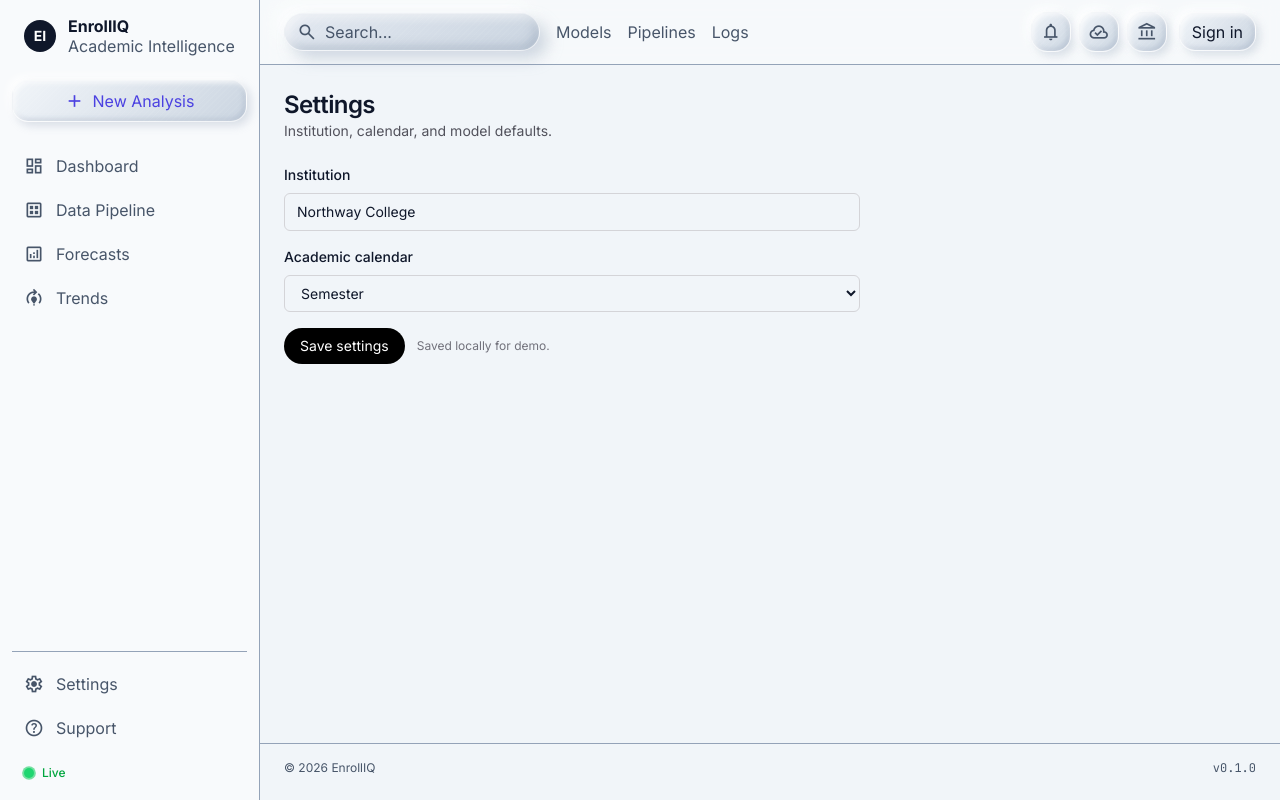
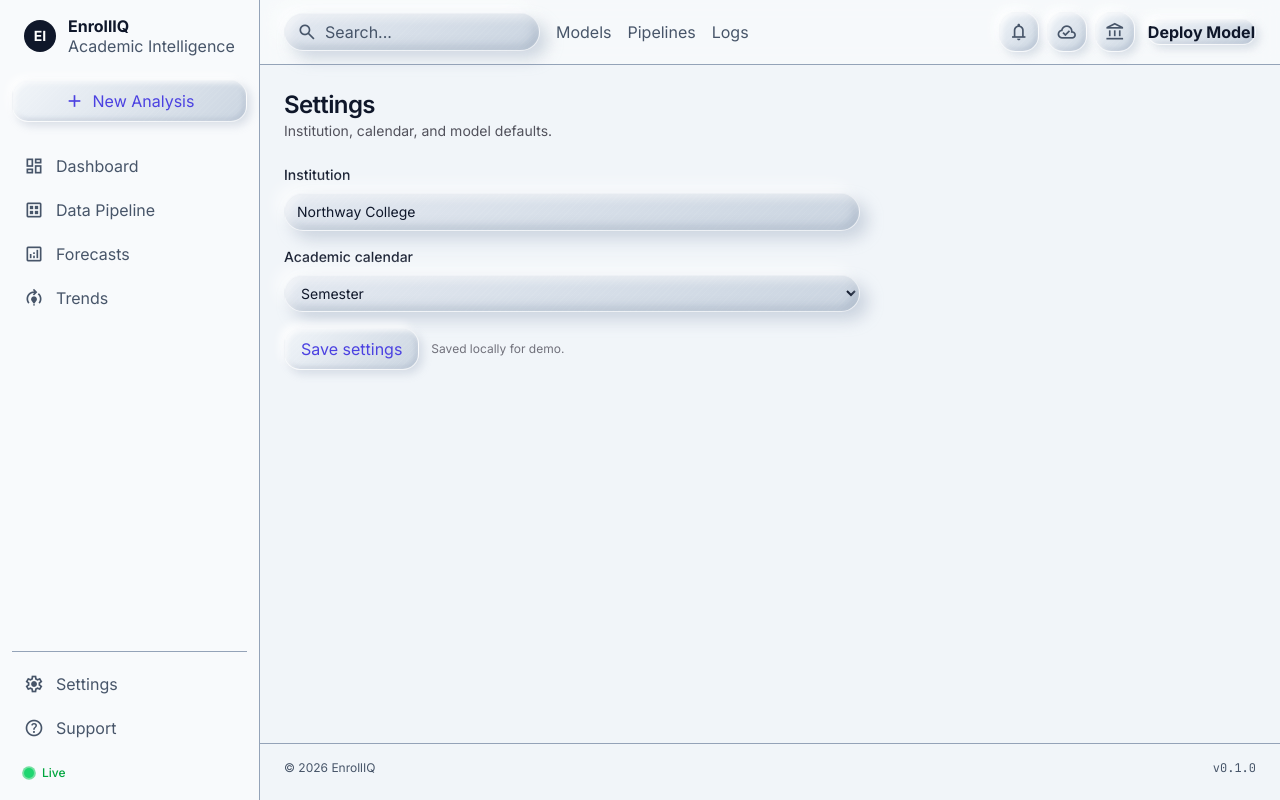
Before and after one commit to Github-poppypop/EnrollIQ, a Next.js app: page /settings in a window 1280 px wide. Built offline with nearby package versions, Linux system fonts and the light colour scheme; no server answers.

Commit message:
style: unify buttons and inputs to clay theme across pages

```diff
--- a/app/auth/signin/page.tsx
+++ b/app/auth/signin/page.tsx
@@ -43,12 +43,12 @@ export default function SignInPage() {
             placeholder="name@institution.edu"
             value={email}
             onChange={(e) => setEmail(e.target.value)}
-            className="rounded-md border border-zinc-300 px-3 py-2 dark:border-zinc-700"
+            className="clay-card px-3 py-2 font-body-sm text-body-sm text-on-surface"
           />
           {error ? <p className="text-sm text-red-600">{error}</p> : null}
           <button
             type="submit"
-            className="rounded-full bg-black px-4 py-2 text-sm text-white dark:bg-white dark:text-black"
+            className="clay-btn py-2 px-4 font-label-md text-label-md text-secondary"
           >
             Send magic link
           </button>
--- a/app/insights/predictions/page.tsx
+++ b/app/insights/predictions/page.tsx
@@ -67,7 +67,7 @@ export default function PredictionsPage() {
               <select
                 value={model}
                 onChange={(e) => setModel(e.target.value)}
-                className="rounded-md border border-zinc-300 bg-white px-3 py-2 text-sm dark:border-zinc-700 dark:bg-black"
+                className="clay-card px-3 py-2 font-body-sm text-body-sm text-on-surface"
               >
                 {models.map((m) => (
                   <option key={m} value={m}>{m}</option>
@@ -76,9 +76,8 @@ export default function PredictionsPage() {
               <button
                 onClick={load}
                 disabled={loading}
-                className="inline-flex items-center gap-2 rounded-full border border-zinc-300 px-3 py-2 text-sm hover:border-black dark:border-zinc-700 dark:hover:border-white disabled:opacity-50"
+                className="clay-btn inline-flex items-center gap-2 py-2 px-3 font-label-md text-label-md text-on-surface disabled:opacity-50"
               >
-                <Download className="h-4 w-4" />
                 Refresh
               </button>
             </div>
@@ -96,8 +95,8 @@ export default function PredictionsPage() {
             >
               <p className="font-medium">Unable to load predictions</p>
               <p className="mt-1">{error}</p>
-              <button onClick={load} className="mt-3 rounded-full border border-red-300 px-3 py-1 text-xs hover:bg-red-100">
-                Retry
+              <button onClick={load} className="mt-3 clay-btn py-1.5 px-3 font-label-md text-label-md text-secondary">
+   Retry
               </button>
             </motion.div>
           ) : !payload ? (
--- a/app/insights/trends/page.tsx
+++ b/app/insights/trends/page.tsx
@@ -78,7 +78,7 @@ export default function TrendsPage() {
             <button
               onClick={load}
               disabled={loading}
-              className="rounded-full border border-zinc-300 px-3 py-1.5 text-xs hover:border-black dark:border-zinc-700 dark:hover:border-white disabled:opacity-50"
+              className="clay-btn py-1.5 px-3 font-label-md text-label-md text-on-surface disabled:opacity-50 transition-colors"
             >
               {loading ? 'Refreshing…' : 'Refresh'}
             </button>
@@ -96,8 +96,8 @@ export default function TrendsPage() {
             >
               <p className="font-medium">Unable to load trends</p>
               <p className="mt-1">{error}</p>
-              <button onClick={load} className="mt-3 rounded-full border border-red-300 px-3 py-1 text-xs hover:bg-red-100">
-                Retry
+              <button onClick={load} className="mt-3 clay-btn py-1.5 px-3 font-label-md text-label-md text-secondary">
+   Retry
               </button>
             </motion.div>
           ) : !payload ? (
--- a/app/settings/page.tsx
+++ b/app/settings/page.tsx
@@ -20,7 +20,7 @@ export default function SettingsPage() {
           <input
             value={institution}
             onChange={(e) => setInstitution(e.target.value)}
-            className="rounded-md border border-zinc-300 px-3 py-2 dark:border-zinc-700"
+            className="clay-card px-3 py-2 font-body-sm text-body-sm text-on-surface"
           />
         </label>
         <label className="flex flex-col gap-2 text-sm">
@@ -28,7 +28,7 @@ export default function SettingsPage() {
           <select
             value={term}
             onChange={(e) => setTerm(e.target.value)}
-            className="rounded-md border border-zinc-300 px-3 py-2 dark:border-zinc-700"
+            className="clay-card px-3 py-2 font-body-sm text-body-sm text-on-surface"
           >
             <option>Semester</option>
             <option>Quarter</option>
@@ -38,7 +38,7 @@ export default function SettingsPage() {
         <div className="flex items-center gap-3">
           <button
             type="button"
-            className="rounded-full bg-black px-4 py-2 text-sm text-white dark:bg-white dark:text-black"
+            className="clay-btn py-2 px-4 font-label-md text-label-md text-secondary"
           >
             Save settings
           </button>
--- a/components/Auth.tsx
+++ b/components/Auth.tsx
@@ -60,14 +60,7 @@ export default function Auth() {
   }
 
   if (!user) {
-    return (
-      <a
-        href="/auth/signin"
-        className="clay-btn py-1.5 px-3 font-label-md text-label-md text-on-surface"
-      >
-        Sign in
-      </a>
-    );
+    return null;
   }
 
   return (
--- a/components/SiteShell.tsx
+++ b/components/SiteShell.tsx
@@ -108,6 +108,9 @@ export default function SiteShell({ children }: { children: React.ReactNode }) {
                 <span className="material-symbols-outlined">account_balance</span>
               </button>
             </div>
+            <button className="clay-btn py-sm px-md font-label-md text-label-md text-on-surface font-bold hover:text-secondary">
+              Deploy Model
+            </button>
             <Auth />
           </div>
         </header>
--- a/components/chart/UploadDropzone.tsx
+++ b/components/chart/UploadDropzone.tsx
@@ -195,7 +195,10 @@ export function UploadDropzone({ onUpload }: UploadDropzoneProps) {
                 {result.file.name} · {(result.file.size / 1024).toFixed(1)} KB
               </p>
             </div>
-            <button onClick={reset} className="text-green-500 hover:text-green-700">
+            <button
+            onClick={reset}
+            className="clay-btn text-on-surface"
+          >
               <X className="h-4 w-4" />
             </button>
           </motion.div>
@@ -218,7 +221,7 @@ export function UploadDropzone({ onUpload }: UploadDropzoneProps) {
               </p>
               <p className="mt-1 text-xs text-red-700/80 dark:text-red-400/80">{errorMsg}</p>
             </div>
-            <button onClick={reset} className="text-red-500 hover:text-red-700">
+            <button onClick={reset} className="clay-btn text-red-500">
               <X className="h-4 w-4" />
             </button>
           </motion.div>
@@ -234,7 +237,7 @@ export function UploadDropzone({ onUpload }: UploadDropzoneProps) {
             exit={{ opacity: 0 }}
             onClick={handleUpload}
             disabled={!file}
-            className="self-start rounded-full bg-black px-5 py-2.5 text-sm font-medium text-white disabled:cursor-not-allowed disabled:opacity-40 dark:bg-white dark:text-black"
+            className="self-start clay-btn py-2.5 px-5 font-label-md text-label-md text-secondary disabled:cursor-not-allowed disabled:opacity-40"
             whileHover={file ? { scale: 1.02 } : undefined}
             whileTap={file ? { scale: 0.98 } : undefined}
           >
```
